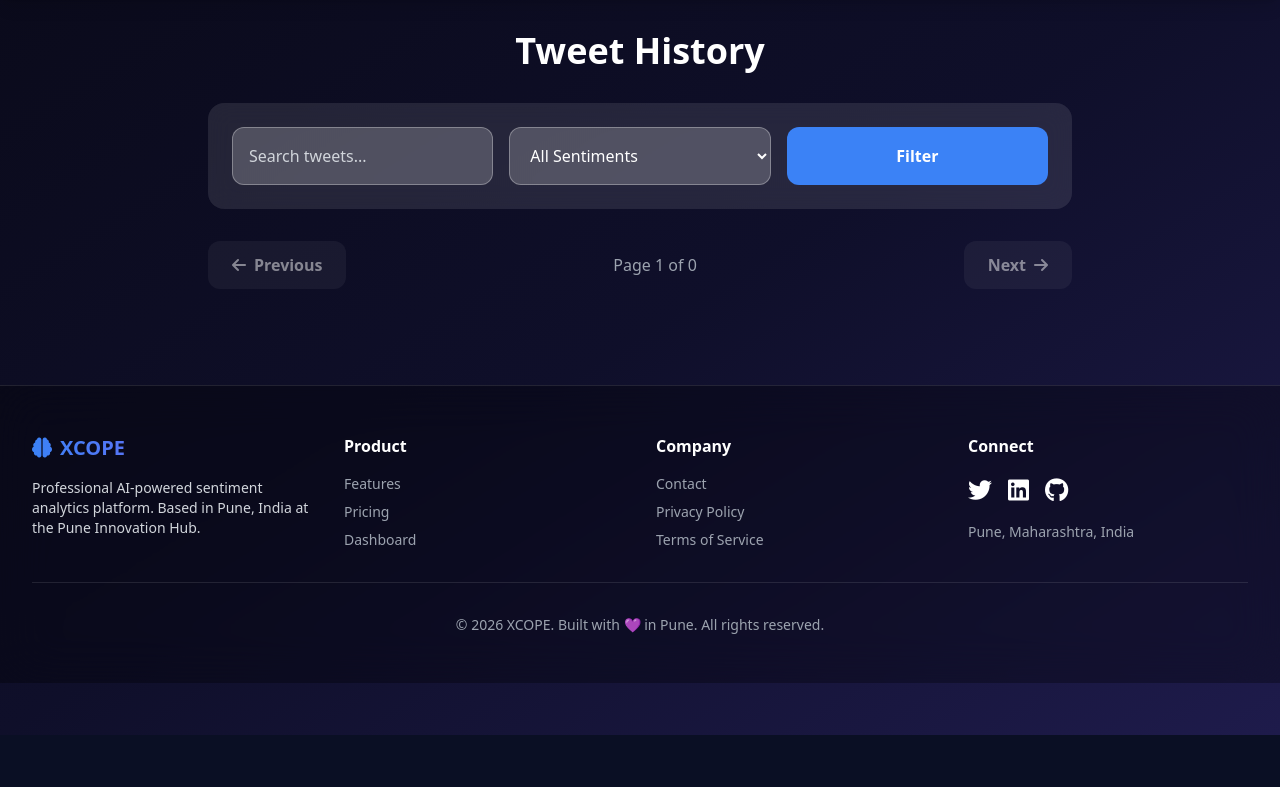
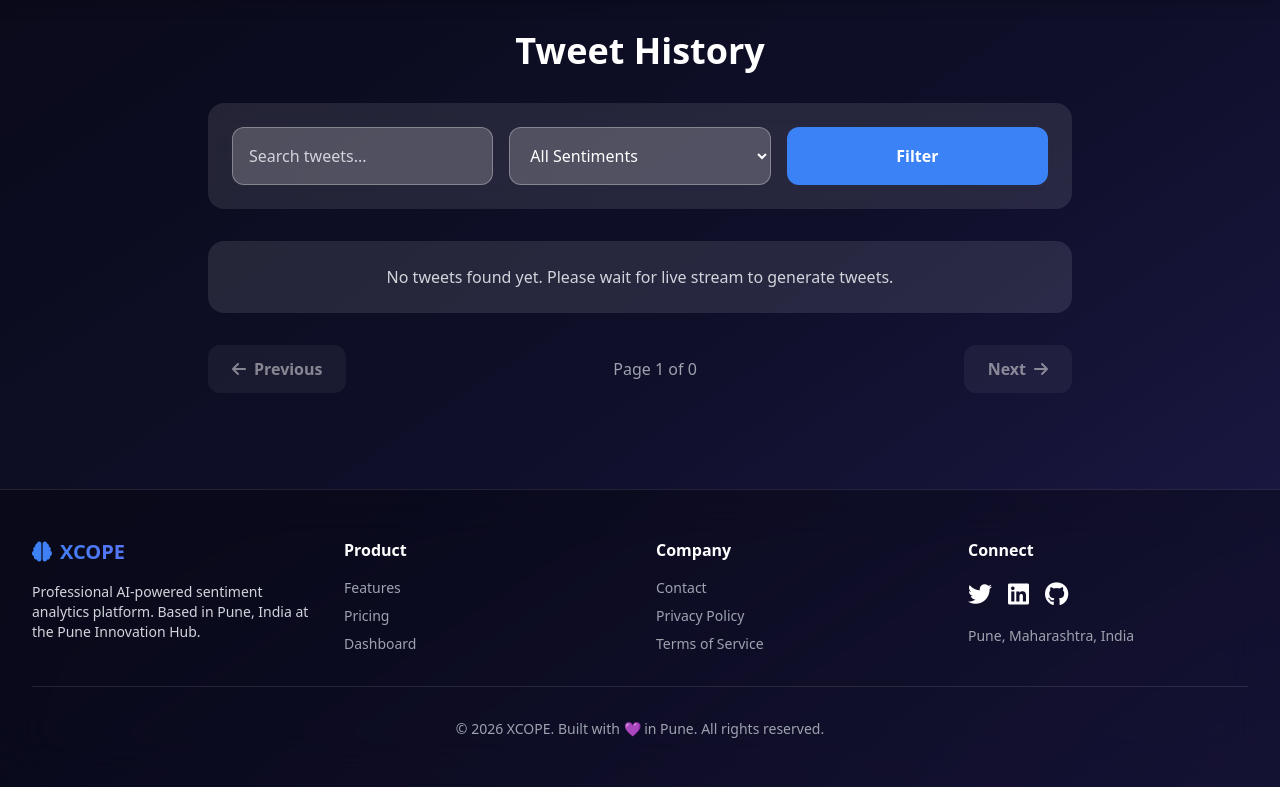
Before and after one commit to shrutisonalkar/xcope-final, a Flask app: page /history in a window 1280 px wide. Shown: the part 65-852 px from the top of the page. Before the commit the page ends 800 px from the top, so only its background shows below. Run offline with Flask 3, Linux system fonts and the light colour scheme; some libraries are stand-ins or nearby versions.

Commit message:
fixed history pagination

```diff
--- a/templates/history.html
+++ b/templates/history.html
@@ -16,6 +16,11 @@
         </div>
     </form>
     <div class="space-y-4">
+      {% if tweets|length == 0 %}
+<div class="p-6 bg-white/10 rounded-2xl text-center text-gray-300">
+    No tweets found yet. Please wait for live stream to generate tweets.
+</div>
+{% endif %}
         {% for tweet in tweets %}
         <div class="p-6 bg-white/10 rounded-2xl backdrop-blur-md border border-white/20 hover:scale-[1.02] transition-all">
             <p class="text-lg">{{ tweet.text }}</p>
@@ -28,7 +33,9 @@
         <a href="/history?page={{ page - 1 }}&sentiment={{ sentiment_filter }}&search={{ search_query }}" class="px-6 py-3 bg-white/10 hover:bg-white/20 rounded-xl font-bold transition-all {% if page <= 1 %}opacity-50 pointer-events-none{% endif %}">
             <i class="fas fa-arrow-left mr-2"></i>Previous
         </a>
-        <span class="text-gray-400">Page {{ page }} of {{ (total / per_page) | round | int }}</span>
+       <span class="text-gray-400">
+    Page {{ page }} of {{ ((total + per_page - 1) / per_page) | int }}
+</span>
         <a href="/history?page={{ page + 1 }}&sentiment={{ sentiment_filter }}&search={{ search_query }}" class="px-6 py-3 bg-white/10 hover:bg-white/20 rounded-xl font-bold transition-all {% if page * per_page >= total %}opacity-50 pointer-events-none{% endif %}">
             Next<i class="fas fa-arrow-right ml-2"></i>
         </a>
```
